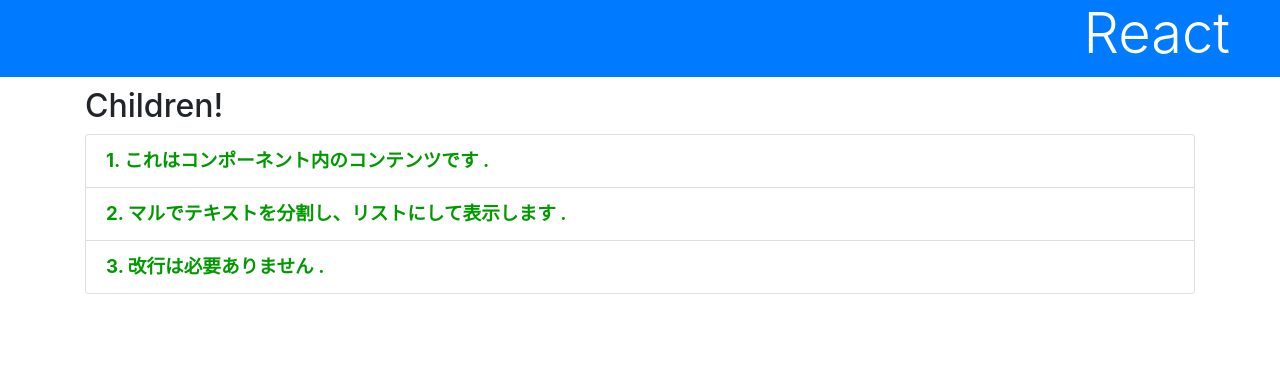
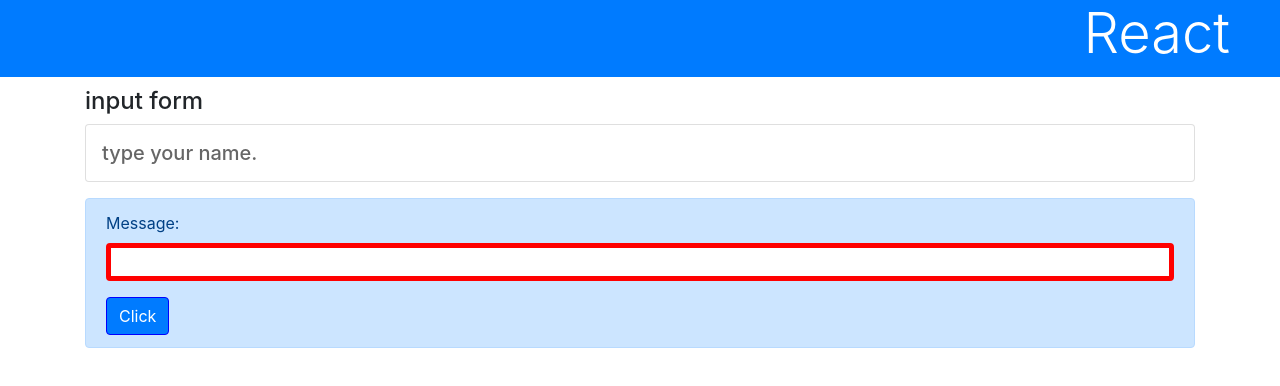
Before and after one commit to nakashimashigeru/react-sample, a React (Create React App) app: page / in a window 1280 px wide. Shown: the top 386 px of the page. Built offline with nearby package versions, Linux system fonts and the light colour scheme.

Commit message:
フォームの利用

```diff
--- a/src/App.css
+++ b/src/App.css
@@ -16,3 +16,11 @@
   color: #666;
   font-size: 16pt;
 }
+
+input:invalid {
+  border: 5px solid red;
+}
+
+input:valid {
+  border: 1px solid blue;
+}
--- a/src/App.js
+++ b/src/App.js
@@ -1,23 +1,47 @@
 import React, { Component } from 'react';
 import './App.css';
-import Message from './Message';
 
 class App extends Component {
   input = '';
 
   constructor(props) {
     super(props);
+    this.state = {
+      title: 'input form',
+      message: 'type your name.'
+    };
+
+    this.doChange = this.doChange.bind(this);
+    this.doSubmit = this.doSubmit.bind(this);
+  }
+
+  doChange(event) {
+    this.input = event.target.value;
+  }
+
+  doSubmit(event) {
+    this.setState({
+      title: 'send form',
+      message: 'Hello, ' + this.input + '!!'
+    });
+    event.preventDefault();
   }
 
   render() {
     return <div>
       <h1 className="bg-primary text-white display-4">React</h1>
       <div className="container">
-        <Message title="Children!">
-          これはコンポーネント内のコンテンツです。
-          マルでテキストを分割し、リストにして表示します。
-          改行は必要ありません。
-        </Message>
+        <h4>{this.state.title}</h4>
+        <p className="card h5 p-3">{this.state.message}</p>
+        <div className="alert alert-primary mt-3">
+          <form onSubmit={this.doSubmit}>
+            <div className="form-group">
+              <label>Message:</label>
+              <input type="text" className='form-control' onChange={this.doChange} required pattern="[A-Za-z _,.]+" />
+            </div>
+            <input type="submit" className="btn btn-primary" value="Click" />
+          </form>
+        </div>
       </div>
     </div>
   }
```
